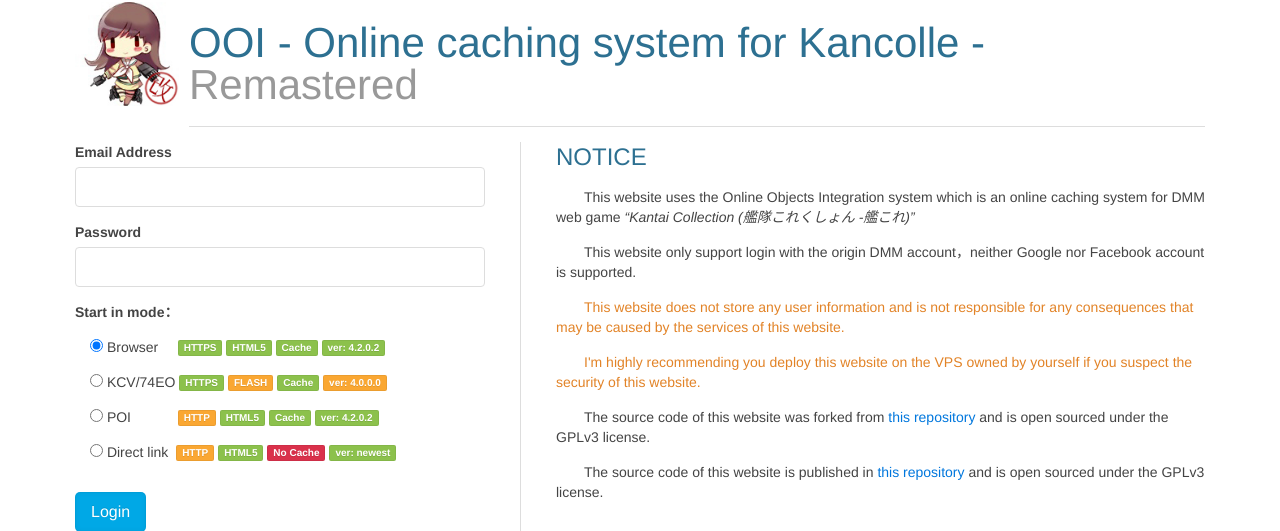
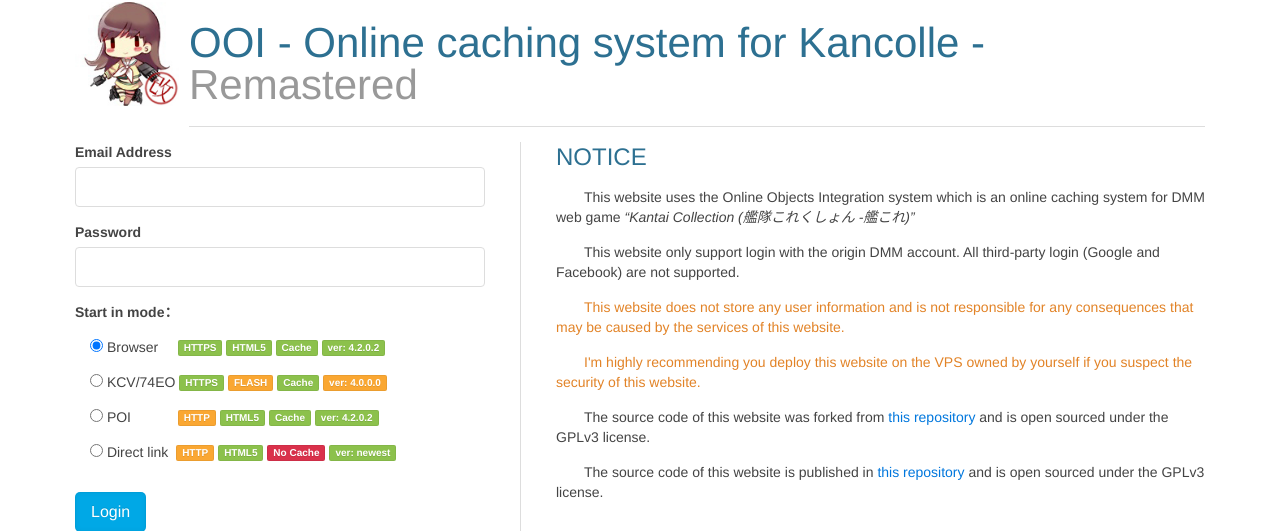
Before and after one commit to EnderQIU/ooi3-remastered, a Flask app: page / in a window 1280 px wide. Shown: the top 531 px of the page. Run offline with Flask 2, Linux system fonts and the light colour scheme.

Commit message:
Update templates/form.html

```diff
--- a/templates/form.html
+++ b/templates/form.html
@@ -76,8 +76,8 @@
         <h2 class="uk-text-primary">NOTICE</h2>
         <p>This website uses the Online Objects Integration system which is an online caching system for DMM web
             game <q>Kantai Collection (艦隊これくしょん -艦これ)</q></p>
-        <p>This website only support login with the origin DMM account，neither Google nor Facebook account is
-            supported.</p>
+        <p>This website only support login with the origin DMM account. All third-party login (Google and Facebook)
+            are not supported.</p>
         <p class="uk-text-warning">This website does not store any user information and is not responsible for any
             consequences that may be caused by the services of this website.</p>
         <p class="uk-text-warning">I'm highly recommending you deploy this website on the VPS owned by yourself if you
```
